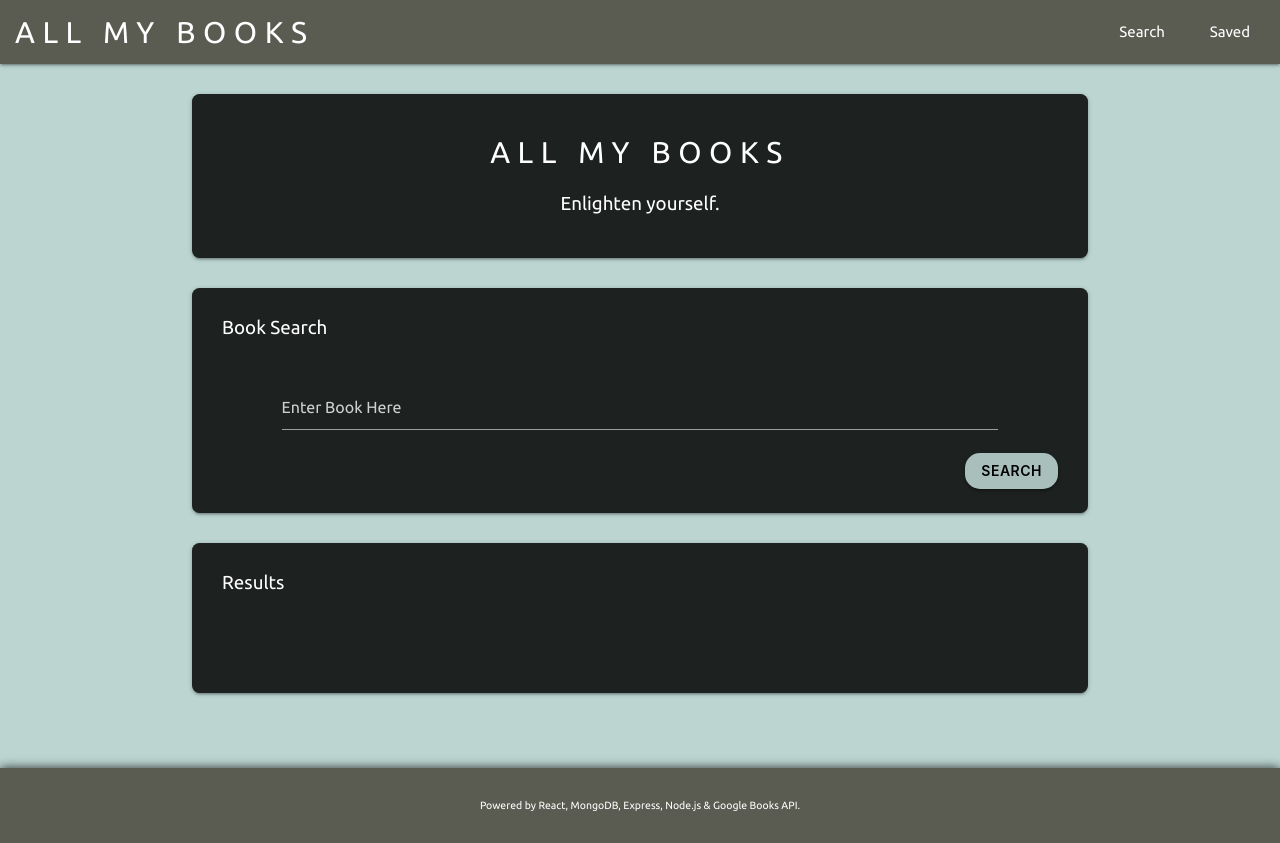
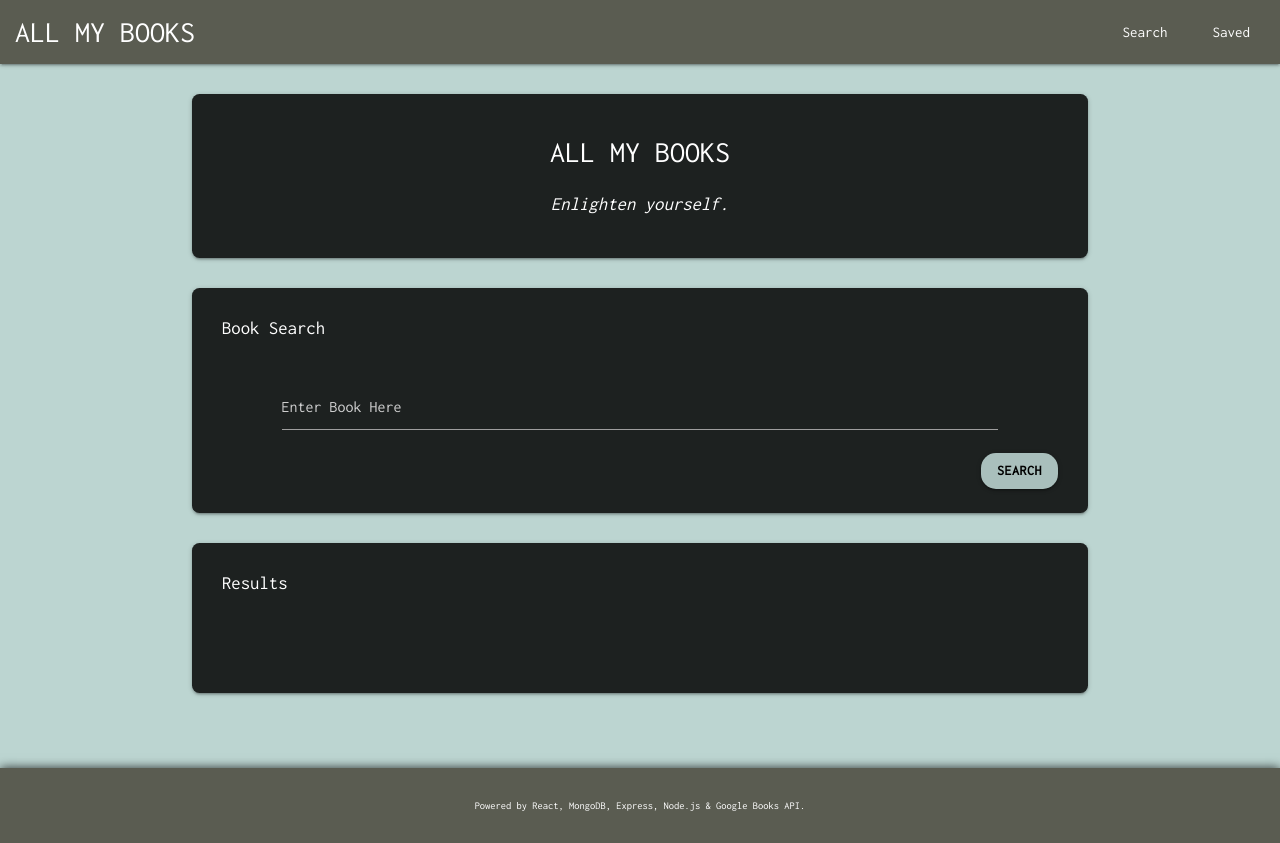
Before and after one commit to harpality/all-my-books, a React (Create React App) app in the folder client/: page / in a window 1280 px wide. Built offline with nearby package versions, Linux system fonts and the light colour scheme.

Commit message:
updated font

```diff
--- a/client/src/index.css
+++ b/client/src/index.css
@@ -1,4 +1,4 @@
-@import url("https://fonts.googleapis.com/css?family=Ubuntu");
+@import url("https://fonts.googleapis.com/css?family=Ubuntu|Inconsolata");
 
 .wrapper {
   display: flex;
@@ -27,7 +27,7 @@ footer {
 body {
   margin: 0;
   padding: 0;
-  font-family: "Ubuntu", sans-serif;
+  font-family: "Inconsolata", monospace;
   background-color: #bcd5d1;
   box-sizing: border-box;
 }
@@ -39,7 +39,7 @@ body {
 .nav-wrapper .title {
   margin-left: 1rem;
   font-size: 2rem;
-  letter-spacing: 0.5rem;
+  font-family: "Inconsolata", monospace;
 }
 
 nav {
@@ -61,11 +61,13 @@ nav {
 
 .title h1 {
   font-size: 2rem;
-  letter-spacing: 0.5rem;
+  font-family: "Inconsolata", monospace;
 }
 
 .title h4 {
   font-size: 1.25rem;
+  font-family: "Inconsolata", monospace;
+  font-style: italic;
 }
 
 .search-form {
@@ -83,7 +85,7 @@ nav {
 
 .search-form input {
   color: white;
-  font-family: "Ubuntu", sans-serif;
+  font-family: "Inconsolata", monospace;
 }
 
 input:focus {
@@ -108,6 +110,7 @@ input:focus {
   border-radius: 1rem;
   box-shadow: 0 2px 2px 0 rgba(0, 0, 0, 0.14),
     0 3px 1px -2px rgba(0, 0, 0, 0.12), 0 1px 5px 0 rgba(0, 0, 0, 0.2);
+  font-family: "Inconsolata", monospace;
 }
 
 .btn:visited {
@@ -124,7 +127,7 @@ input:focus {
 }
 
 .btn:focus {
-  background-color: #1d2120;
+  background-color: #262b2a;
   color: white;
 }
 
```
